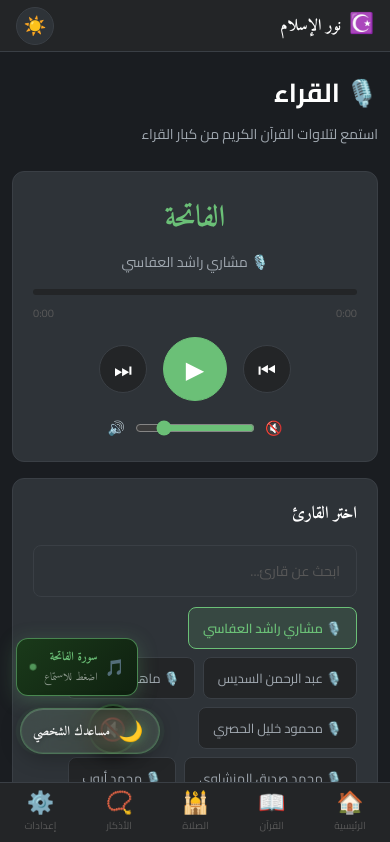
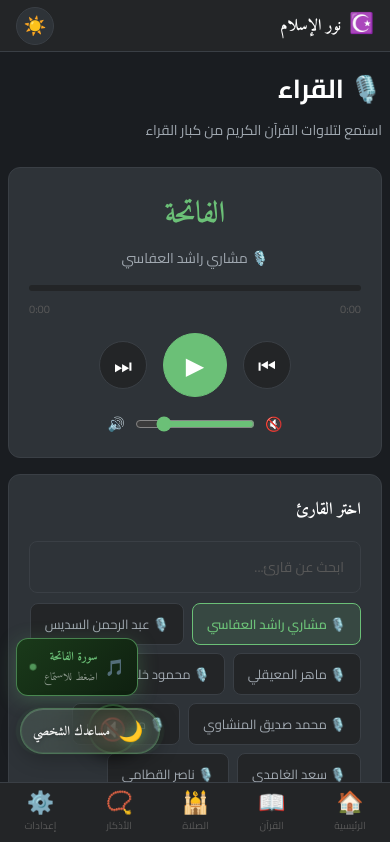
Before and after one commit to Abilaaacg/nabil-quran, a React (Vite) app: page /audio in a window 390 px wide. Shown: the top 842 px of the page. Built offline with nearby package versions, Linux system fonts and the light colour scheme; what @capacitor/core would draw is missing.

Commit message:
Fix mobile viewport: full-width layout, tighter padding, viewport-fit
- viewport-fit=cover for edge-to-edge on notched phones
- Reduce page padding on mobile (12px→8px)
- Prevent horizontal overflow on mobile
- Add theme-color meta for browser chrome

```diff
--- a/index.html
+++ b/index.html
@@ -2,7 +2,10 @@
 <html lang="ar" dir="rtl">
   <head>
     <meta charset="UTF-8" />
-    <meta name="viewport" content="width=device-width, initial-scale=1.0" />
+    <meta name="viewport" content="width=device-width, initial-scale=1.0, viewport-fit=cover" />
+    <meta name="apple-mobile-web-app-capable" content="yes" />
+    <meta name="mobile-web-app-capable" content="yes" />
+    <meta name="theme-color" content="#121212" />
     <meta name="description" content="نور الإسلام - تطبيق القرآن الكريم والأذكار" />
     <title>نور الإسلام</title>
     <link rel="preconnect" href="https://fonts.googleapis.com" />
--- a/src/styles/global.css
+++ b/src/styles/global.css
@@ -113,13 +113,19 @@ input, select, textarea {
 }
 
 .page-container {
-  padding: 24px;
+  padding: 20px;
   max-width: 1000px;
   margin: 0 auto;
+  width: 100%;
 }
 
 @media (max-width: 480px) {
-  .page-container { padding: 16px 12px; }
+  .page-container { padding: 12px 8px; }
+}
+
+@media (max-width: 768px) {
+  html, body { overflow-x: hidden; width: 100%; }
+  .app-layout { width: 100%; overflow-x: hidden; }
 }
 
 /* ====== Sidebar ====== */
```
